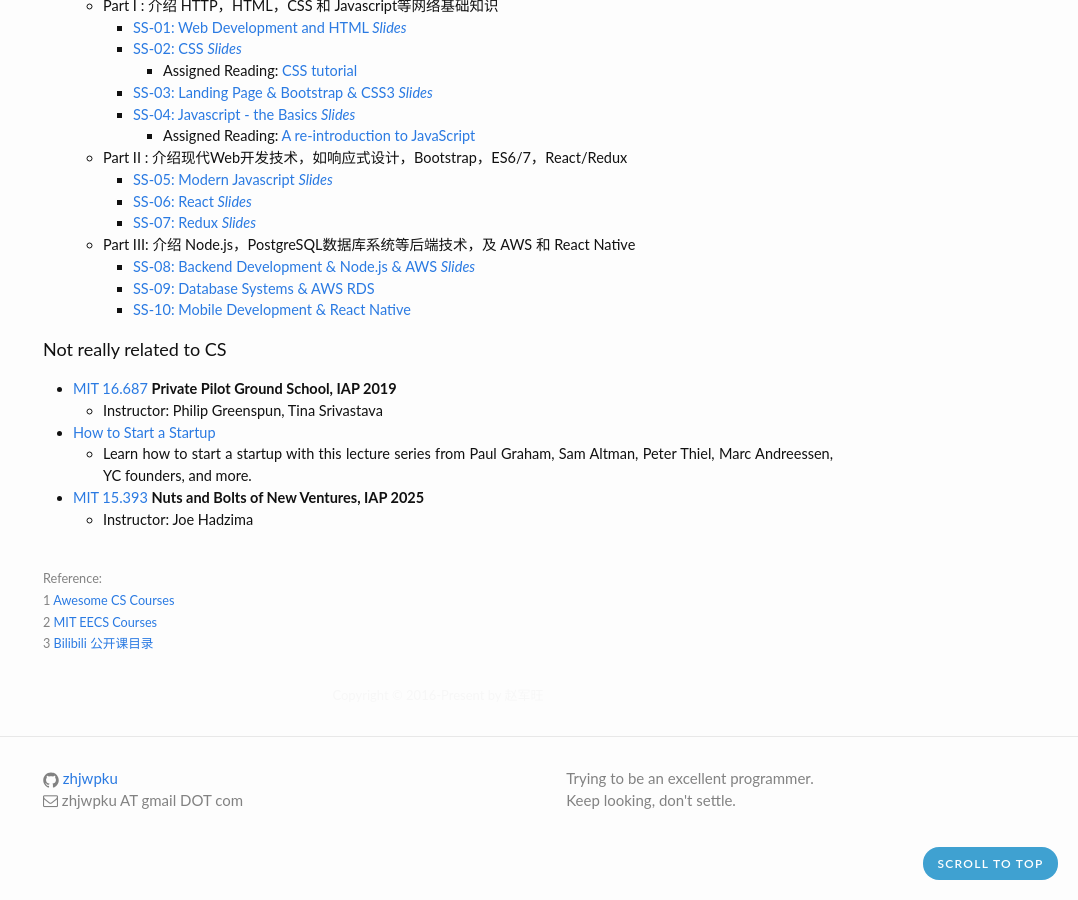
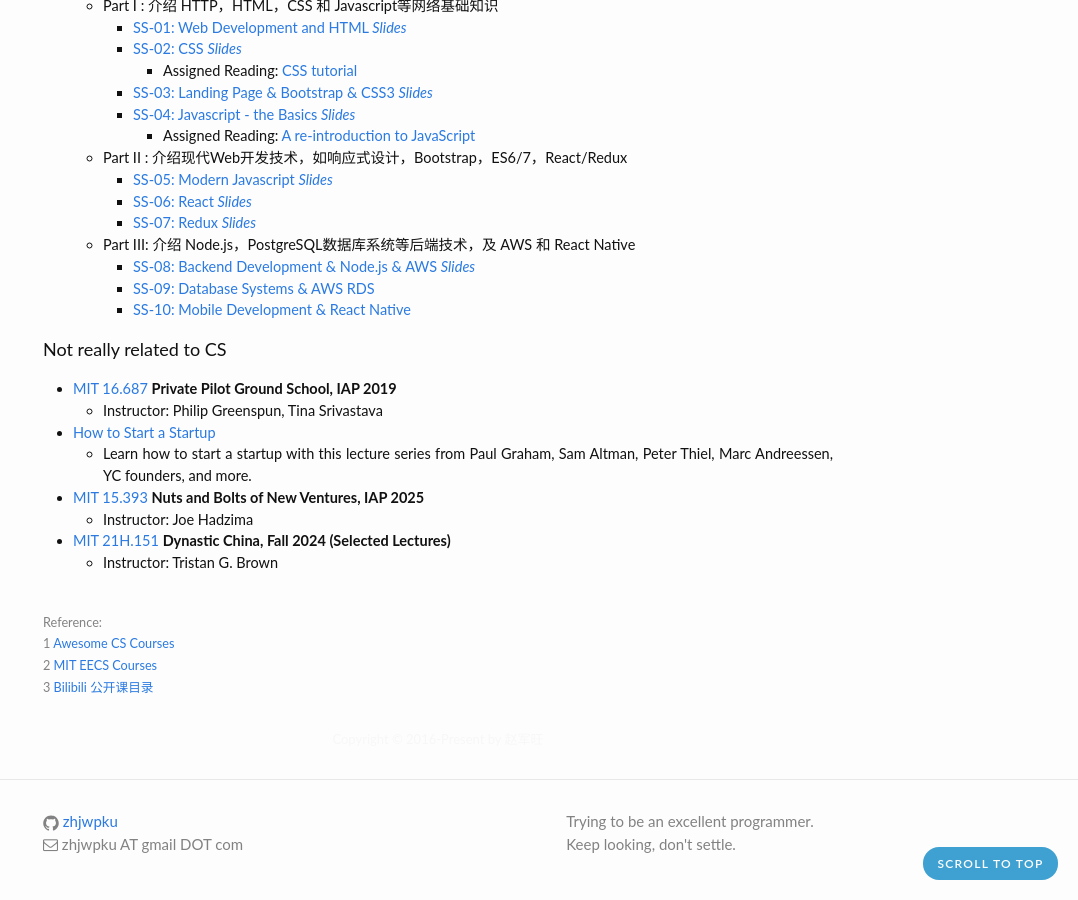
Before and after one commit to zhjwpku/zhjwpku.github.io, a Jekyll site: the page built from _posts/2018-09-16-awesome-cs-courses.md, in a window 1280 px wide and 900 px high, scrolled down 4546 px. Shown: the whole window, without its empty margins (202-1280 px from the left). Built offline with Jekyll 4.4.1, drawn with Linux system fonts in a browser that asks for light colours; comment, search, counter and statistics services are not loaded.

Commit message:
Dynastic China

```diff
--- a/_posts/2018-09-16-awesome-cs-courses.md
+++ b/_posts/2018-09-16-awesome-cs-courses.md
@@ -233,7 +233,8 @@
   - Learn how to start a startup with this lecture series from Paul Graham, Sam Altman, Peter Thiel, Marc  Andreessen, YC founders, and more.
 - [MIT 15.393][15393] **Nuts and Bolts of New Ventures, IAP 2025**
   - Instructor: Joe Hadzima
-
+- [MIT 21H.151](https://www.youtube.com/playlist?list=PLUl4u3cNGP60g8vnEsLGuA4Kt-d5vNqy9) **Dynastic China, Fall 2024 (Selected Lectures)**
+  - Instructor: Tristan G. Brown
 
 <br>
 <span class="post-meta">
```
